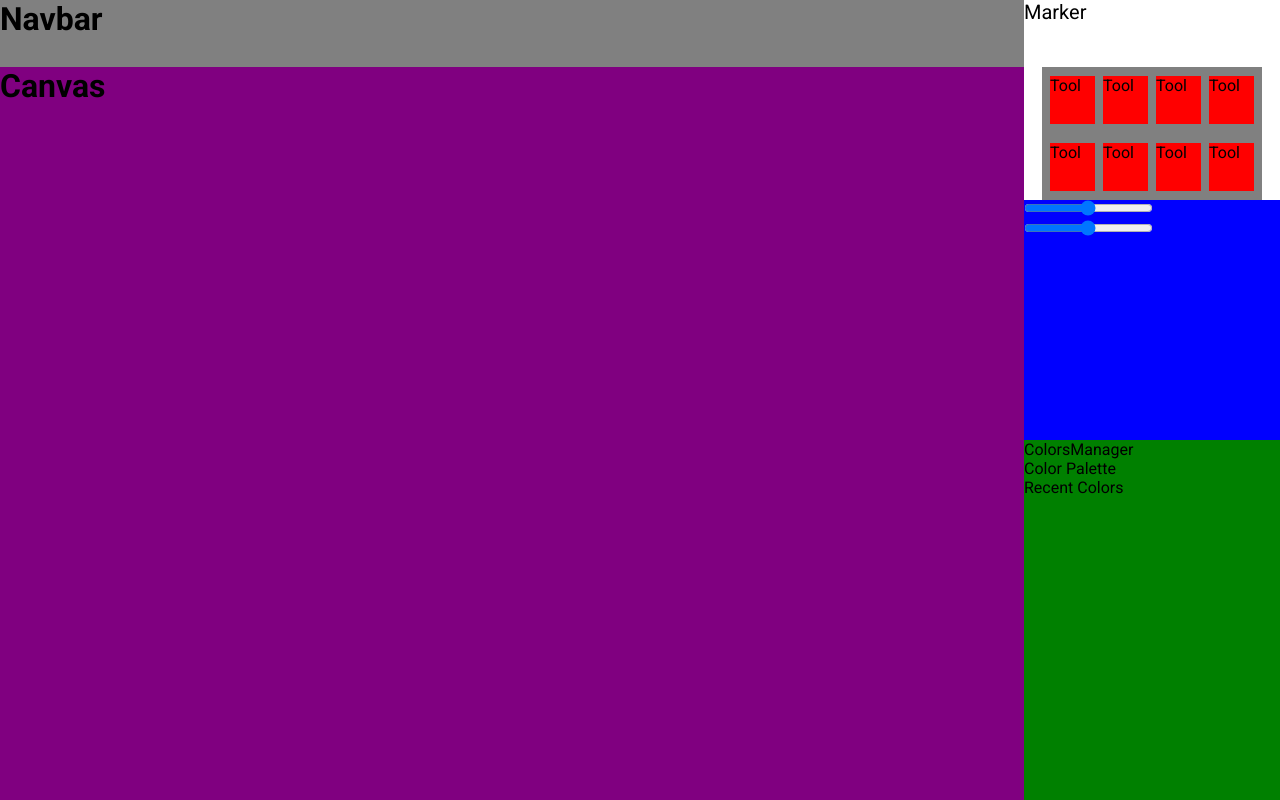
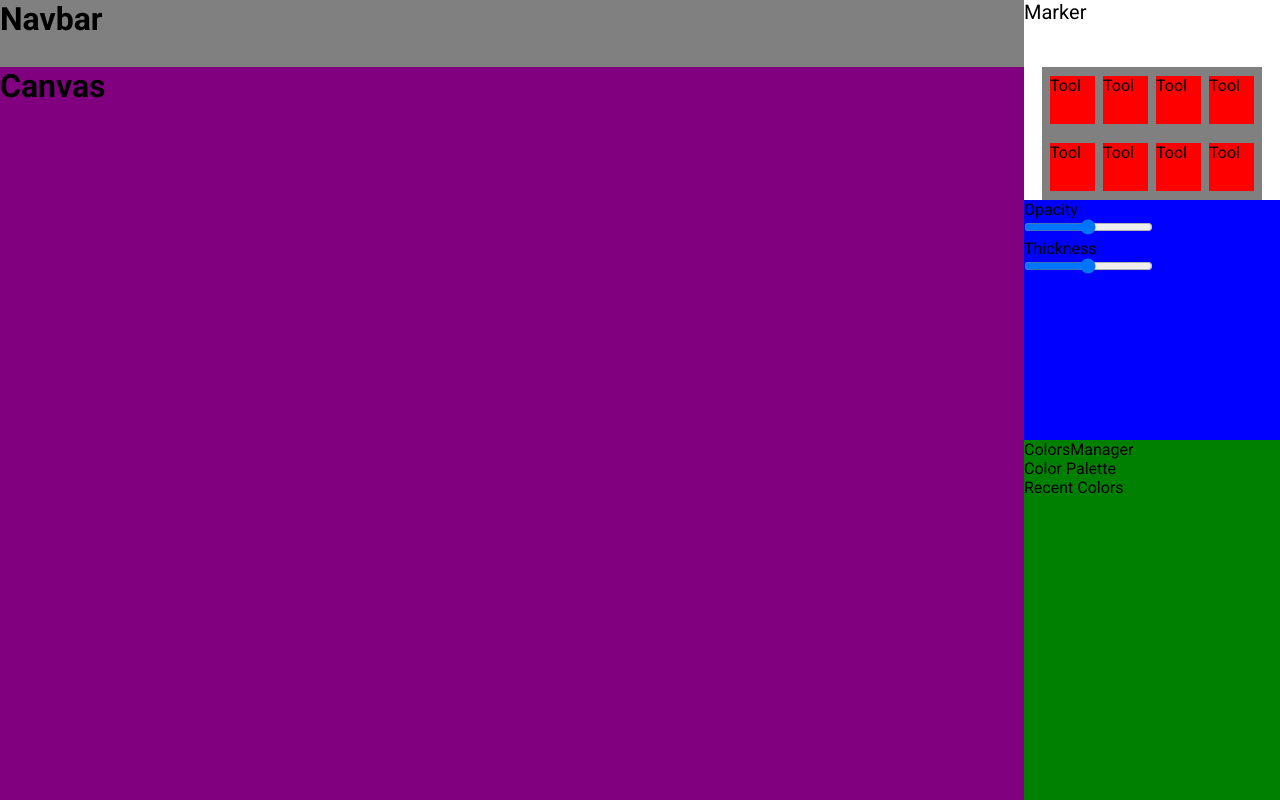
Before and after one commit to MHammadYou/paint-clone, a React (Vite) app: page / in a window 1280 px wide. Built offline with nearby package versions, Linux system fonts and the light colour scheme; the HTML template or start-up script is replaced by a standard one.

Commit message:
Added Props headings

```diff
--- a/src/components/properties/Opacity.js
+++ b/src/components/properties/Opacity.js
@@ -4,6 +4,9 @@ import React from "react";
 export default function Opacity() {
   return (
     <div>
+      <div className="opacity-heading prop-heading">
+        Opacity
+      </div>
       <form action="">
         <input type="range" min="1" max="100" value="50" className="slider" id="myRange" />
       </form>
--- a/src/components/properties/Thickness.js
+++ b/src/components/properties/Thickness.js
@@ -4,6 +4,9 @@ import React from "react";
 export default function Thickness() {
   return (
     <div>
+      <div className="thickness-heading prop-heading">
+        Thickness
+      </div>
       <form action="">
         <input type="range" min="1" max="100" value="50" className="slider" id="myRange" />
       </form>
```
